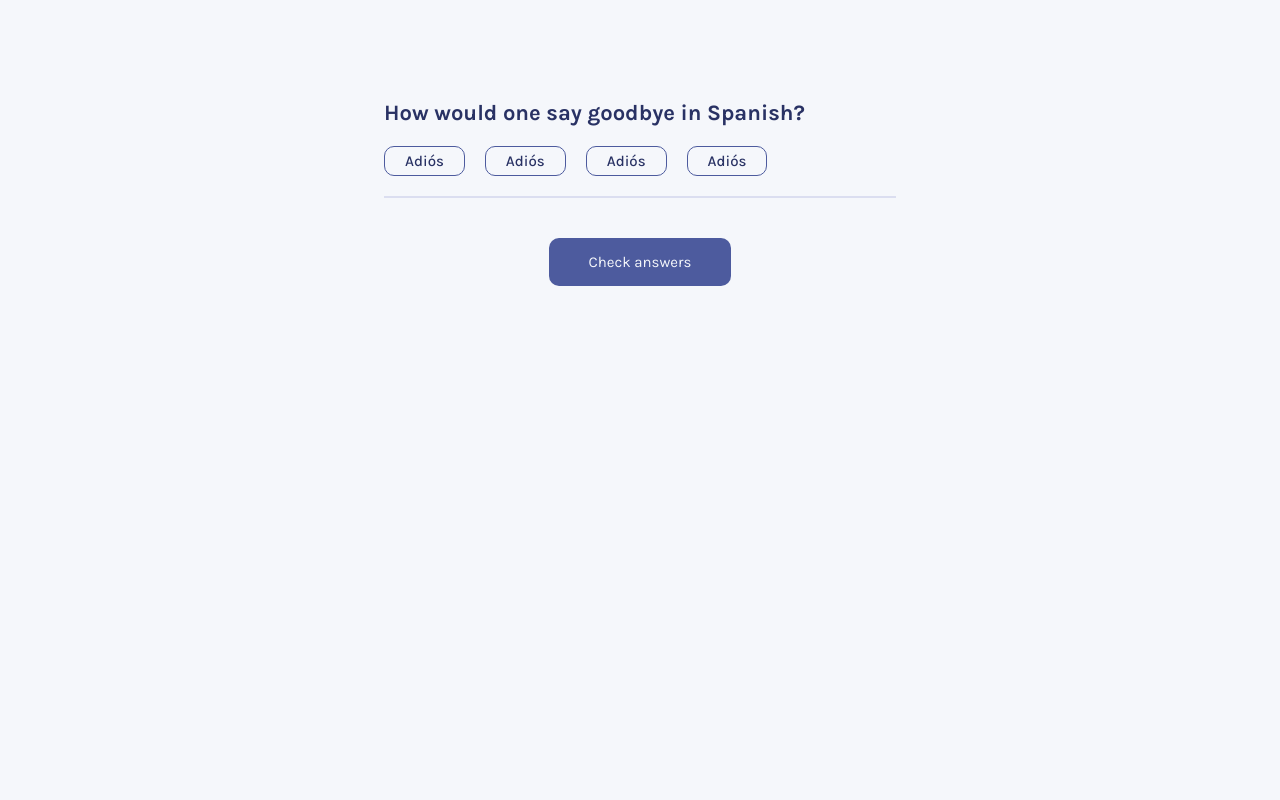
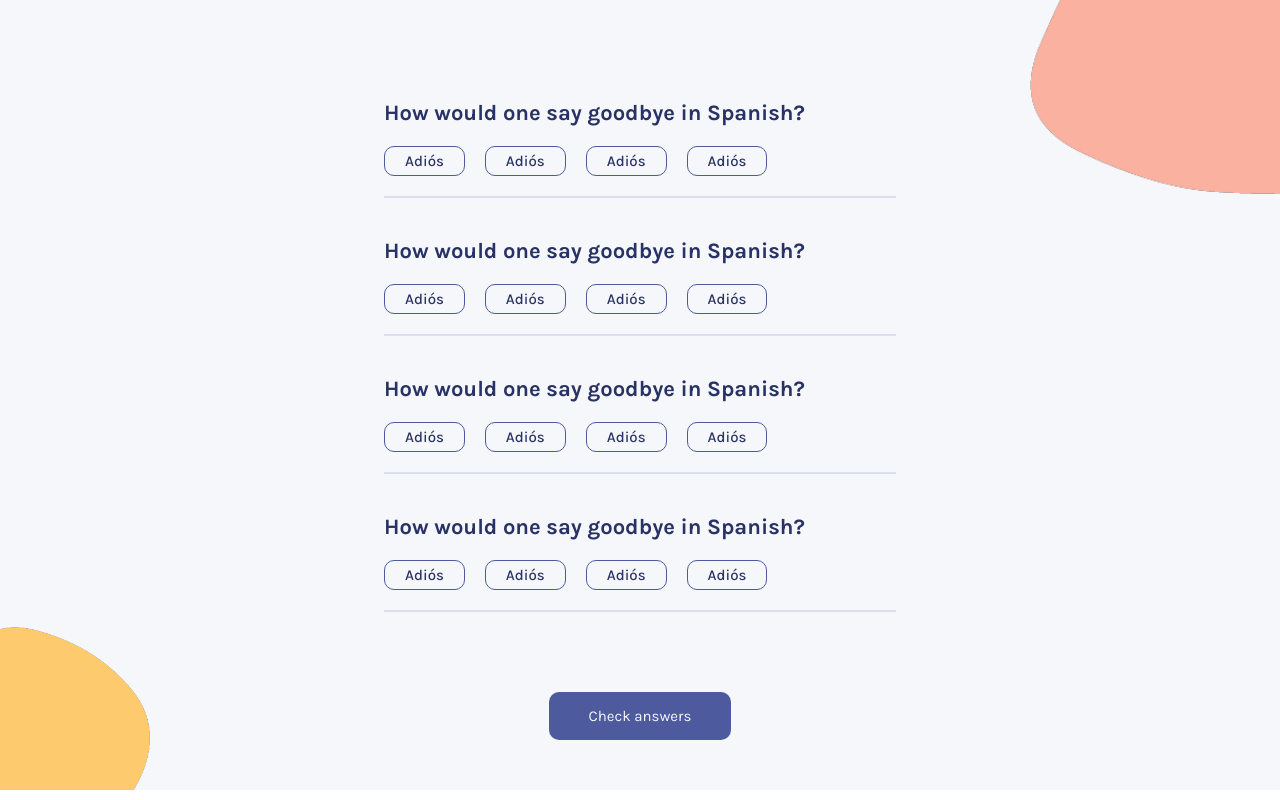
Before and after one commit to adarshcodes/quizzical-app, a React (Create React App) app: page / in a window 1280 px wide. Built offline with nearby package versions, Linux system fonts and the light colour scheme.

Commit message:
fixing questions margin

```diff
--- a/src/assets/sass/components/_quiz.scss
+++ b/src/assets/sass/components/_quiz.scss
@@ -1,12 +1,21 @@
 .quiz-page {
-	padding: 10rem 25%;
+	padding: 10rem 25% 5rem 25%;
 	@include flex-column-center;
+
+	background: url(/public/blob_top.png) no-repeat,
+		url(/public/blob_bottom.png) no-repeat;
+	background-position: right -50%, left bottom;
+	background-size: 25rem, 15rem;
 }
 
 .quiz-questions {
 	width: 80%;
 	border-bottom: 0.2rem solid $selected;
 	padding-bottom: 2rem;
+
+	&:not(:last-child) {
+		margin-bottom: 4rem;
+	}
 
 	.questions {
 		font-size: 2.2rem;
--- a/src/assets/sass/main.css
+++ b/src/assets/sass/main.css
@@ -20,7 +20,7 @@ body {
 
 .main-container {
   width: 100%;
-  height: 100vh;
+  height: 100%;
   background-color: #f5f7fb;
 }
 
@@ -69,17 +69,24 @@ body {
 }
 
 .quiz-page {
-  padding: 10rem 25%;
+  padding: 10rem 25% 5rem 25%;
   display: flex;
   flex-direction: column;
   justify-content: center;
   align-items: center;
+  background: url(/public/blob_top.png) no-repeat, url(/public/blob_bottom.png) no-repeat;
+  background-position: right -50%, left bottom;
+  background-size: 25rem, 15rem;
 }
 
 .quiz-questions {
   width: 80%;
   border-bottom: 0.2rem solid #dbdef0;
   padding-bottom: 2rem;
+}
+
+.quiz-questions:not(:last-child) {
+  margin-bottom: 4rem;
 }
 
 .quiz-questions .questions {
--- a/src/components/Quiz.jsx
+++ b/src/components/Quiz.jsx
@@ -3,6 +3,9 @@ import React from "react";
 export default function Quiz() {
 	return (
 		<div className="quiz-page">
+			<Question />
+			<Question />
+			<Question />
 			<Question />
 			<div className="button-check">Check answers</div>
 		</div>
```
Also changed, not shown: 1 other file (tests, documents, lock files or other folders).
